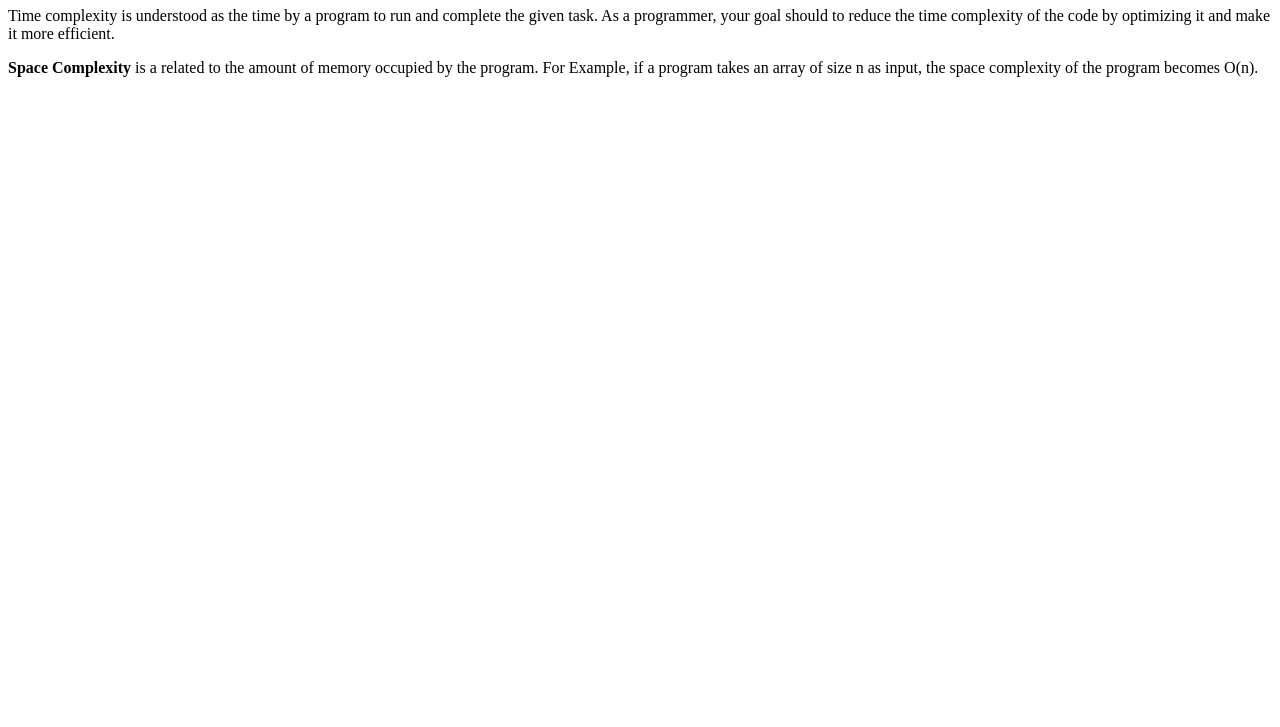
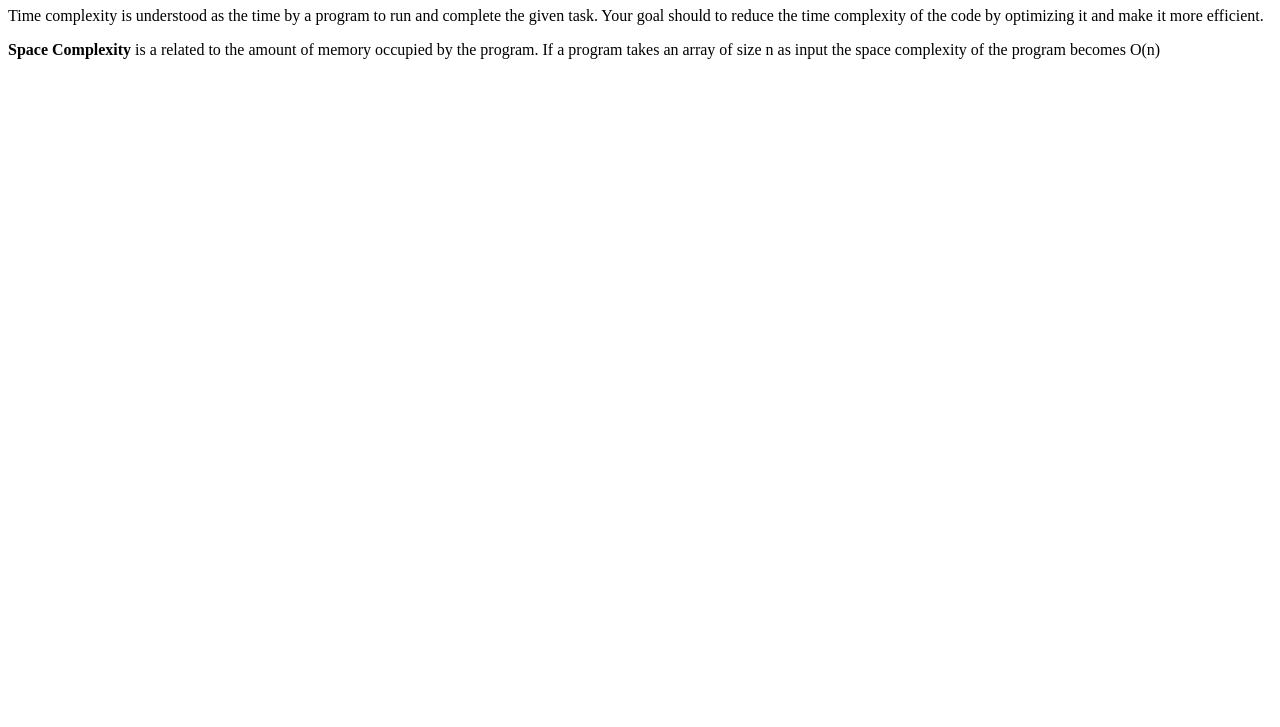
Before and after one commit to acciojob/time-and-space-complexity-Zafar6394, a website: page main.html in a window 1280 px wide. Shown: the part 73-800 px from the top of the page. Drawn offline with Linux system fonts and the light colour scheme.

Commit message:
created a submission

```diff
--- a/main.html
+++ b/main.html
@@ -11,8 +11,8 @@
     <script type="text/javascript" src="./script.js">
 </script>
 <h1>Time and Space Comlexity</h1>
-	<p>Time complexity is understood as the time by a program to run and complete the given task. As a programmer, your goal should to reduce the time complexity of the code by optimizing it and make it more efficient.</p>
-	<p><b>Space Complexity</b> is a related to the amount of memory occupied by the program. For Example, if a program takes an array of size n as input, the space complexity of the program becomes O(n).</p>
+	<p>Time complexity is understood as the time by a program to run and complete the given task. Your goal should to reduce the time complexity of the code by optimizing it and make it more efficient.</p>
+	<p><b>Space Complexity</b> is a related to the amount of memory occupied by the program. If a program takes an array of size n as input the space complexity of the program becomes O(n)</p>
 </body>
 
 </html>
```
